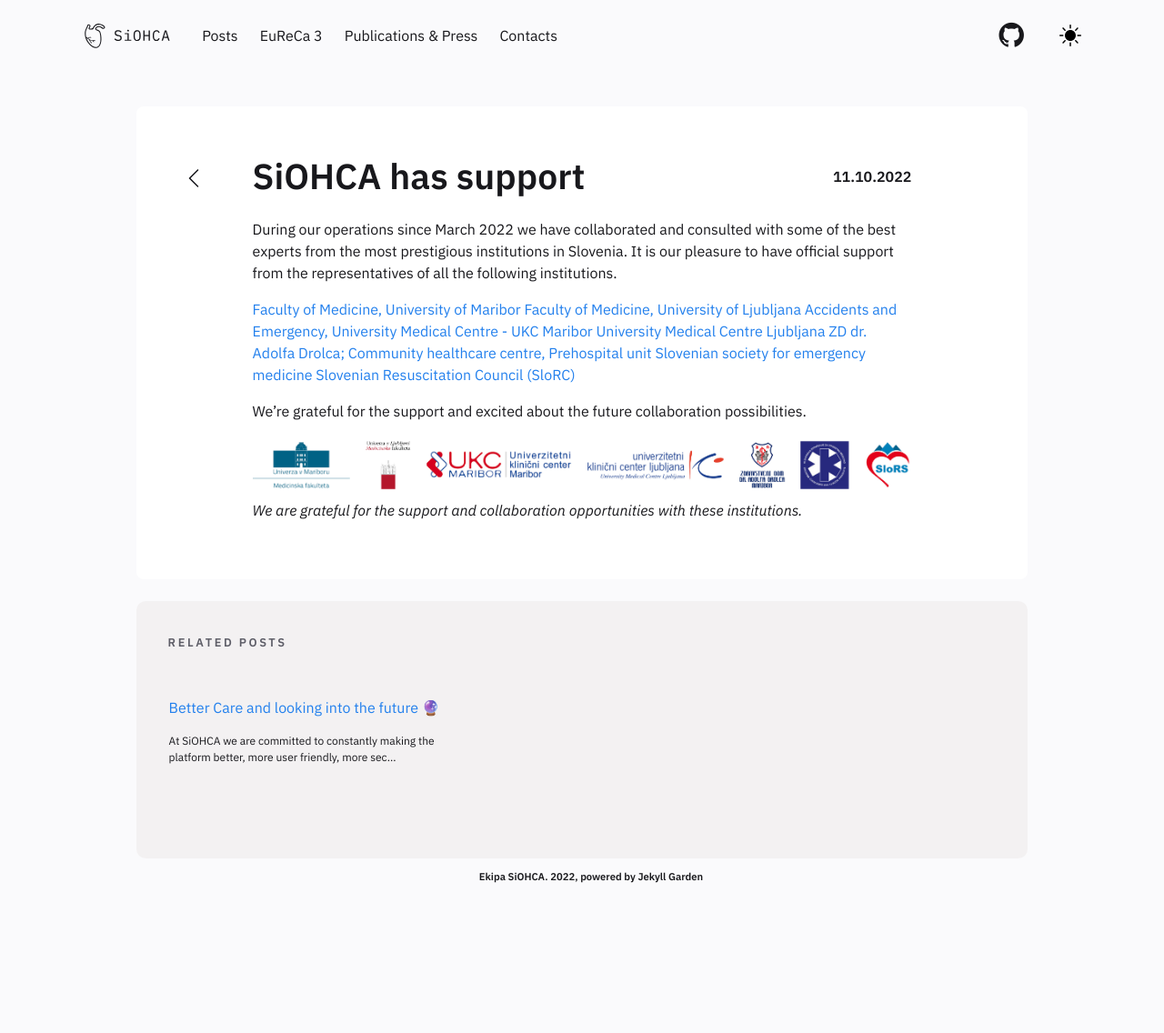
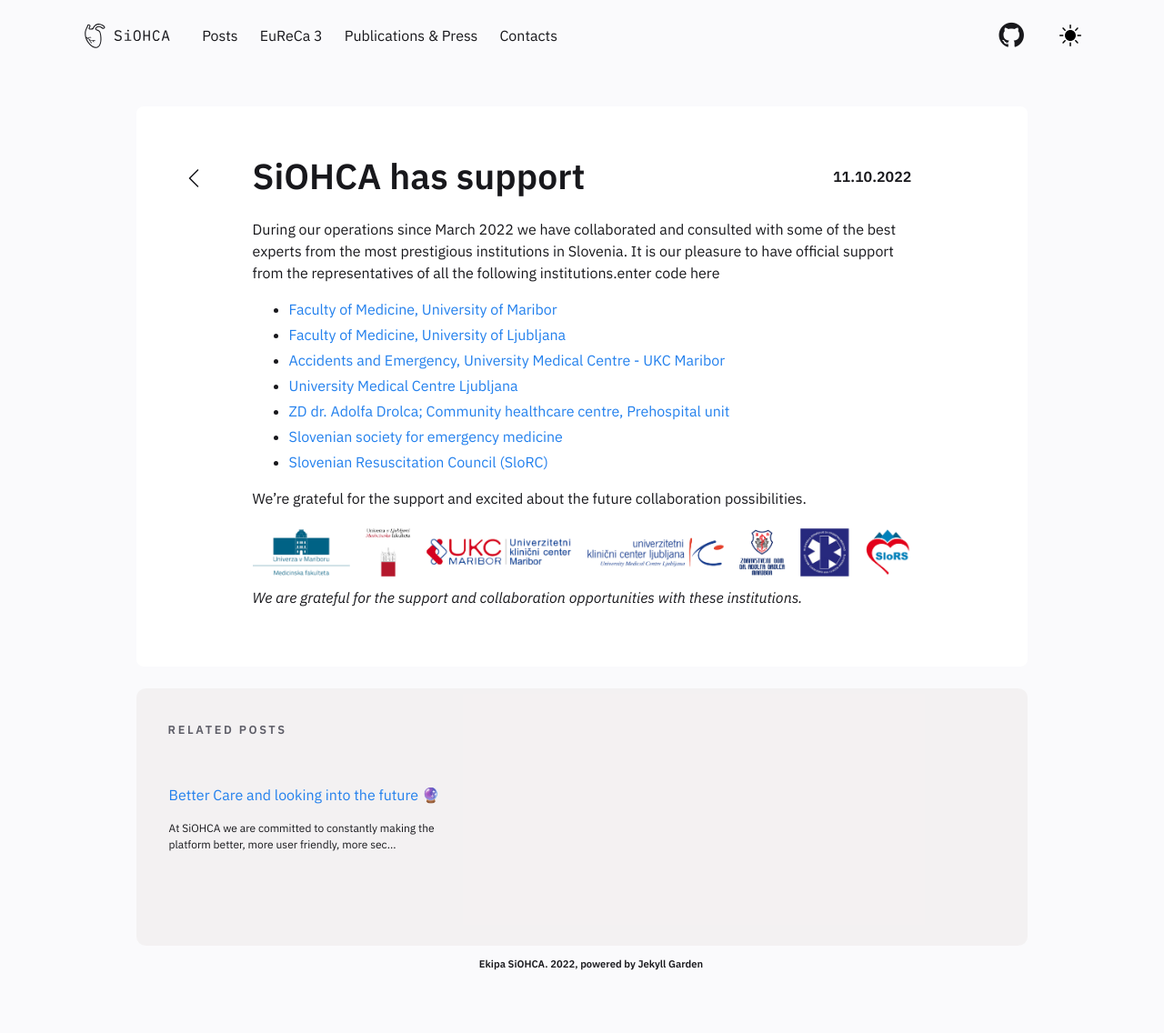
Before and after one commit to SterArcher/OHCA-registry-Slovenia, a Jekyll site: the page built from _posts/2022-10-11-SiOHCA has support.md, in a window 1280 px wide. Shown: the whole page at 91% size. Built offline with Jekyll 4.4.1, drawn with Linux system fonts in a browser that asks for light colours; nearby versions of some CDN libraries; before the commit the page ends 1040 px from its top, so only the background shows below that.

Commit message:
Update 2022-10-11-SiOHCA has support.md

```diff
--- a/_posts/2022-10-11-SiOHCA has support.md
+++ b/_posts/2022-10-11-SiOHCA has support.md
@@ -4,15 +4,15 @@
 categories: collaboration, support
 tags: collaboration, support
 ---
-During our operations since March 2022 we have collaborated and consulted with some of the best experts from the most prestigious institutions in Slovenia. It is our pleasure to have official support from the representatives of all the following institutions.
+During our operations since March 2022 we have collaborated and consulted with some of the best experts from the most prestigious institutions in Slovenia. It is our pleasure to have official support from the representatives of all the following institutions.enter code here
 
-[Faculty of Medicine, University of    Maribor](https://www.mf.um.si/si/)
-[Faculty of Medicine, University of    Ljubljana](https://www.mf.uni-lj.si)
-[Accidents and Emergency, University Medical Centre - UKC    Maribor](https://www.ukc-mb.si/oddelki-službe-enote/drugi-samostojni-medicinski-oddelki/urgentni-center/)
-[University Medical Centre Ljubljana](https://www.kclj.si)
-[ZD dr. Adolfa Drolca; Community healthcare centre, Prehospital    unit](https://www.zd-mb.si)
-[Slovenian society for emergency    medicine](http://www.ssem-society.si)
-[Slovenian Resuscitation Council (SloRC)](http://slors.szum.si)
+- [Faculty of Medicine, University of    Maribor](https://www.mf.um.si/si/)
+- [Faculty of Medicine, University of    Ljubljana](https://www.mf.uni-lj.si)
+- [Accidents and Emergency, University Medical Centre - UKC    Maribor](https://www.ukc-mb.si/oddelki-službe-enote/drugi-samostojni-medicinski-oddelki/urgentni-center/)
+- [University Medical Centre Ljubljana](https://www.kclj.si)
+- [ZD dr. Adolfa Drolca; Community healthcare centre, Prehospital    unit](https://www.zd-mb.si)
+- [Slovenian society for emergency    medicine](http://www.ssem-society.si)
+- [Slovenian Resuscitation Council (SloRC)](http://slors.szum.si)
 
 We’re grateful for the support and excited about the future collaboration possibilities.
 
```
